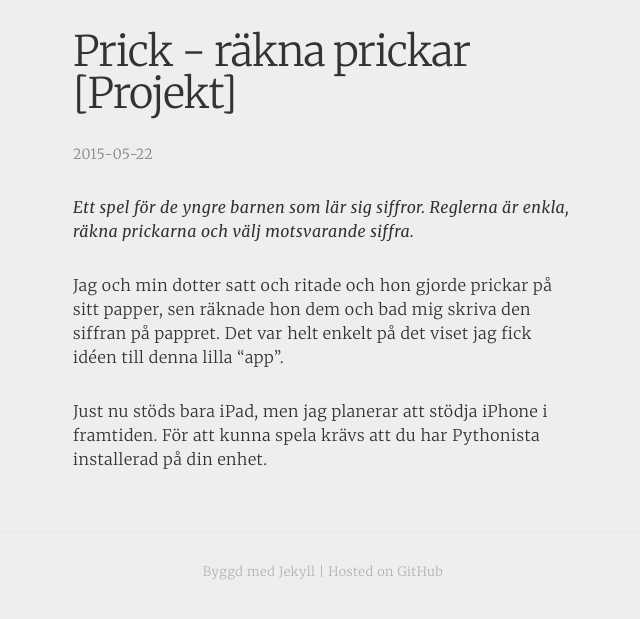
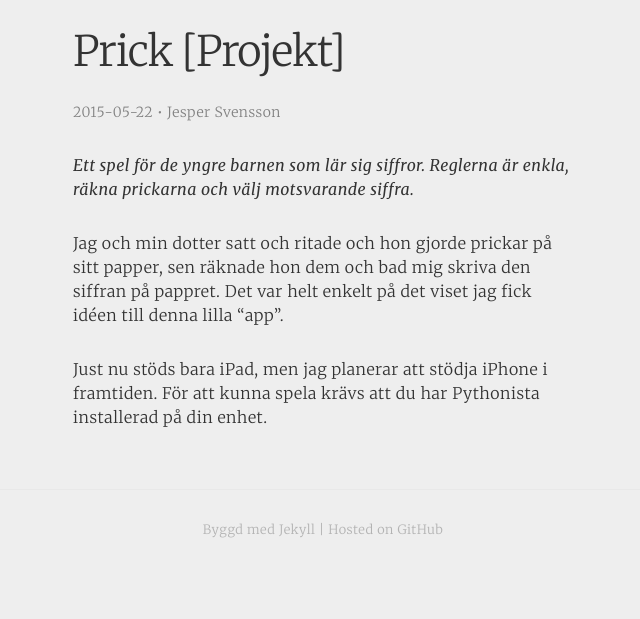
Before and after one commit to jesperpsvensson/jesperpsvensson.github.io, a Jekyll site: the page built from _posts/2015-05-22-Prick.md, in a window 1280 px wide. Shown: the top 619 px of the page, without its empty margins (317-957 px from the left). Built offline with Jekyll 4.4.1, drawn with Linux system fonts in a browser that asks for light colours.

Commit message:
update prick.md

```diff
--- a/_posts/2015-05-22-Prick.md
+++ b/_posts/2015-05-22-Prick.md
@@ -1,8 +1,8 @@
 ---
 layout: post
 date: 2015-05-22
-autor: Jesper Svensson
-title: Prick - räkna prickar [Projekt]
+author: Jesper Svensson
+title: Prick [Projekt]
 ---
 
 *Ett spel för de yngre barnen som lär sig siffror. Reglerna är enkla, räkna prickarna och välj motsvarande siffra.*
```
